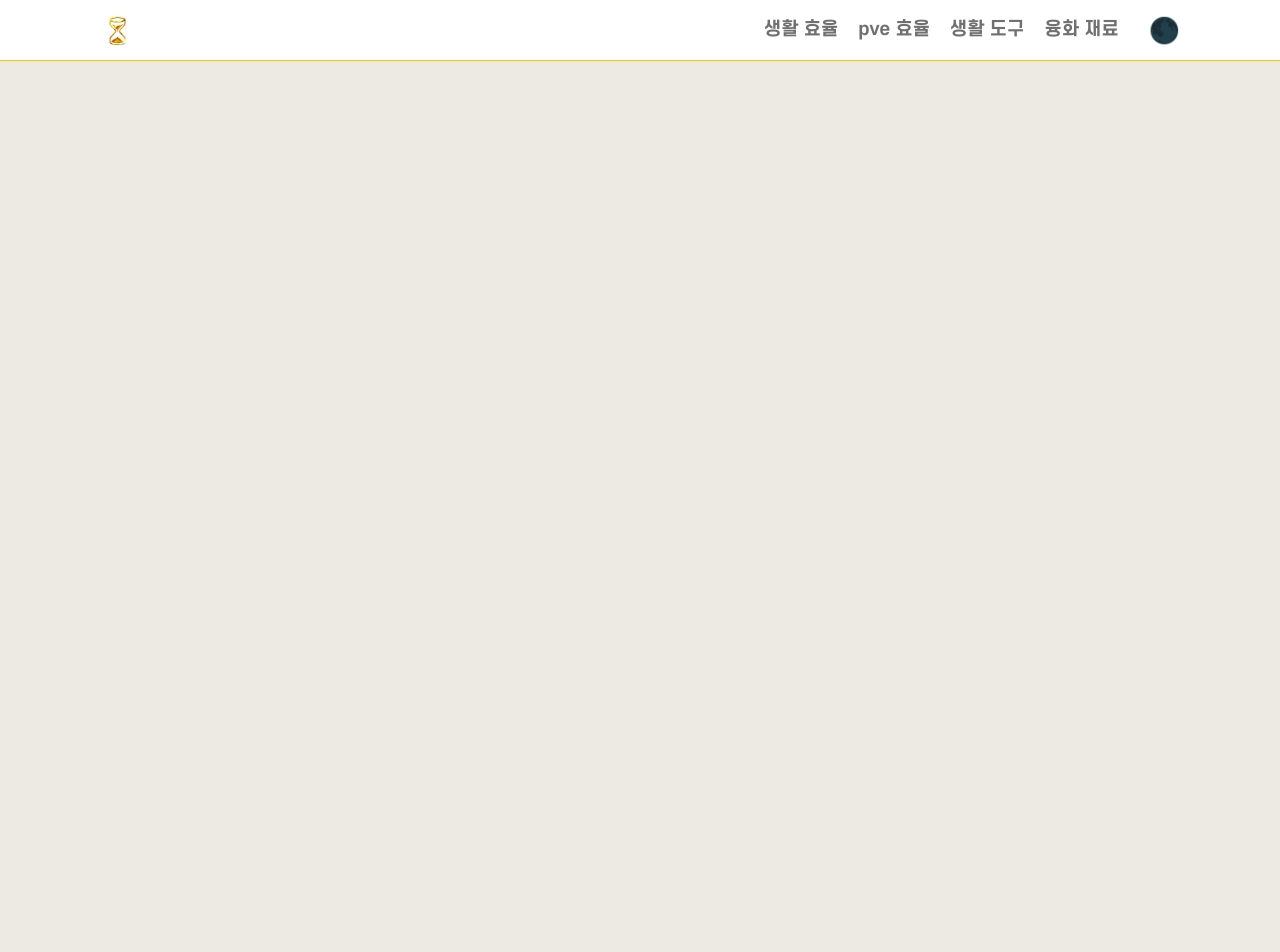
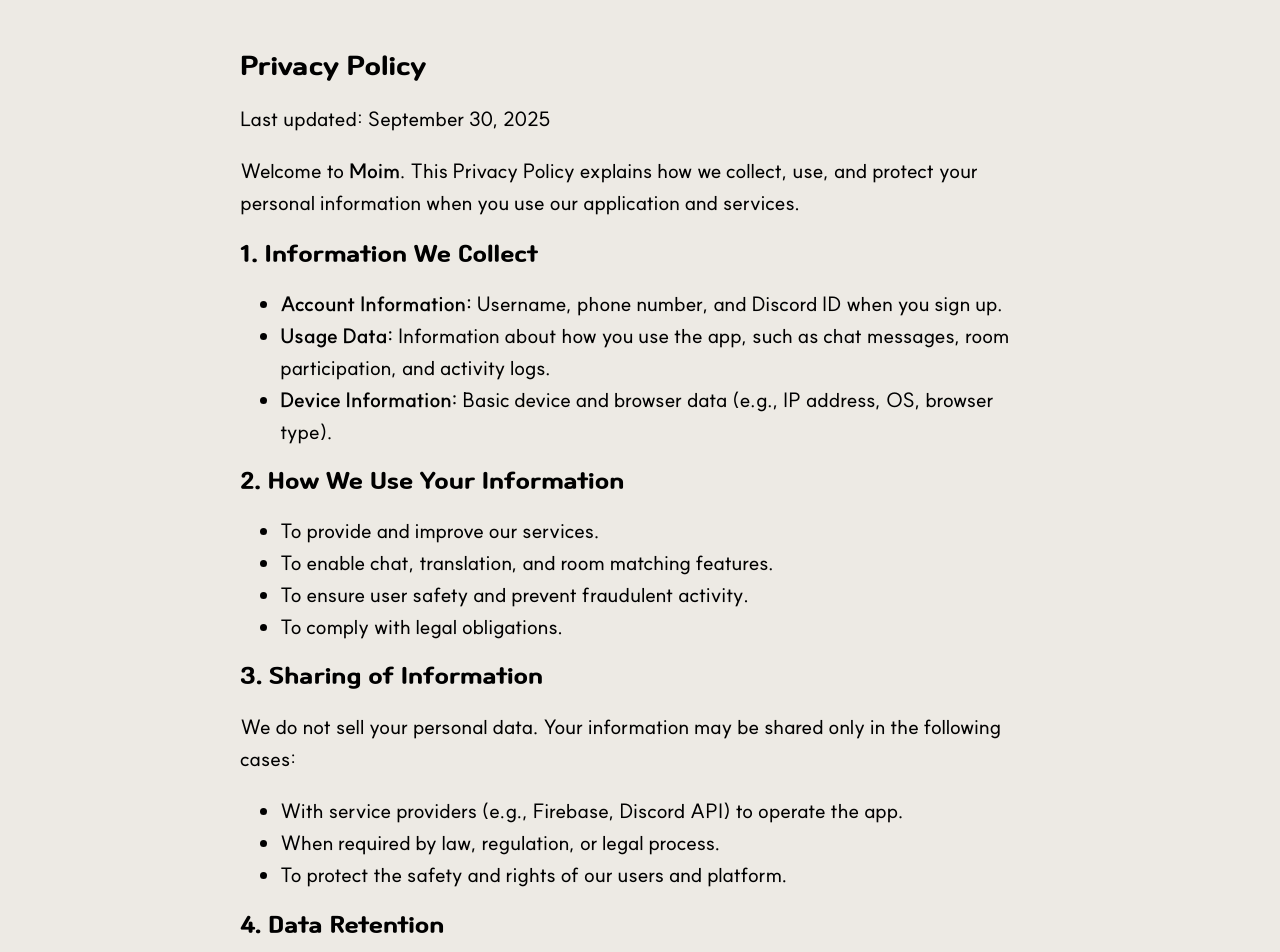
Before and after one commit to sooh3070/lostgld, a React (Vite) app: page /privacy-policy in a window 1280 px wide. Shown: the top 952 px of the page. Before the commit the page ends 800 px from the top, so only its background shows below. Built offline with nearby package versions, Linux system fonts and the light colour scheme.

Commit message:
모임개인정보_임시

```diff
--- a/src/App.jsx
+++ b/src/App.jsx
@@ -1,38 +1,47 @@
 import React from 'react';
-import { Routes, Route } from 'react-router-dom';
-import { HelmetProvider } from 'react-helmet-async'; // HelmetProvider 추가
-import Header from './components/Header.jsx'; // 공통 헤더
-import Footer from './components/Footer.jsx'; // 공통 푸터
-import HomePage from './pages/HomePage.jsx'; // 홈 페이지
-import LifePage from './pages/LifePage.jsx'; // 생활 효율 페이지
-import PveEfficiencyPage from './pages/PvePage.jsx'; // PVE 효율 페이지
+import { Routes, Route, useLocation } from 'react-router-dom';
+import { HelmetProvider } from 'react-helmet-async';
+import Header from './components/Header.jsx';
+import Footer from './components/Footer.jsx';
+import HomePage from './pages/HomePage.jsx';
+import LifePage from './pages/LifePage.jsx';
+import PveEfficiencyPage from './pages/PvePage.jsx';
 import LifePageInfo from './pages/Info/LifePageInfo.jsx';
 import PvePageInfo from './pages/Info/PvePageInfo.jsx';
 import LumberingInfo from './pages/Info/LumberingInfo.jsx';
-import LifeToolPage from './pages/LifeToolPage.jsx'; // 생활 도구 페이지
-import LocalStorageManager from './pages/LocalStorageManager.jsx'; // 쿠키 관리
+import LifeToolPage from './pages/LifeToolPage.jsx';
+import LocalStorageManager from './pages/LocalStorageManager.jsx';
 import ConversionPage from './pages/ConversionPage.jsx';
-import AdComponent from './components/AdComponent.jsx'; // 사이드 광고 컴포넌트 추가
+import AdComponent from './components/AdComponent.jsx';
 import CraftPage from './pages/CraftPage.jsx';
 import ToadboxCalculator from './pages/ToadboxCalculator.jsx';
-import './App.css'; // 전체 스타일
+import PrivacyPolicy from './moim/PrivacyPolicy.jsx'; // ✅ 추가
+import './App.css';
 import './styles/theme.css'
 import './styles/layout.css';
 
 function App() {
+  const location = useLocation();
+
+  // ✅ 특정 경로에서 헤더 숨기기
+  const hideHeader = location.pathname === "/privacy-policy";
+
   return (
     <HelmetProvider>
-      {/* 공통 헤더 */}
-      <Header />
-        {/* 왼쪽 사이드 광고 */}
+      {/* 공통 헤더 (조건부 렌더링) */}
+      {!hideHeader && <Header />}
+
+      {/* 왼쪽 사이드 광고 (PrivacyPolicy일 땐 숨기고 싶으면 같은 조건 적용 가능) */}
+      {!hideHeader && (
         <div className="side-ad side-ad-left">
           <AdComponent
             className="side-ad"
             adClient="ca-pub-4349329556962059"
             adSlot="8757131495"
-            adType='vertiacal'
+            adType="vertical"
           />
         </div>
+      )}
 
       {/* 메인 콘텐츠 */}
       <div className="app-content">
@@ -48,20 +57,23 @@
           <Route path="/conversion" element={<ConversionPage />} />
           <Route path="/craft" element={<CraftPage />} />
           <Route path="/toadbox" element={<ToadboxCalculator />} />
+          <Route path="/privacy-policy" element={<PrivacyPolicy />} /> {/* ✅ 추가 */}
         </Routes>
       </div>
 
       {/* 오른쪽 사이드 광고 */}
+      {!hideHeader && (
         <div className="side-ad side-ad-right">
           <AdComponent
             className="side-ad"
             adClient="ca-pub-4349329556962059"
             adSlot="8757131495"
-            adType='vertiacal'
+            adType="vertical"
           />
         </div>
+      )}
 
-      {/* 공통 푸터 */}
+      {/* 푸터는 계속 보여줄 건지? */}
       <Footer />
     </HelmetProvider>
   );
--- /dev/null
+++ b/src/moim/PrivacyPolicy.jsx
@@ -0,0 +1,105 @@
+// src/pages/PrivacyPolicy.jsx
+import React from "react";
+import { Helmet } from "react-helmet-async";
+
+export default function PrivacyPolicy() {
+  return (
+    <div
+      className="privacy-policy"
+      style={{ padding: "2rem", maxWidth: "800px", margin: "0 auto" }}
+    >
+      <Helmet>
+        <title>Privacy Policy | Moim</title>
+      </Helmet>
+      <h1>Privacy Policy</h1>
+      <p>Last updated: September 30, 2025</p>
+
+      <p>
+        Welcome to <strong>Moim</strong>. This Privacy Policy explains how we
+        collect, use, and protect your personal information when you use our
+        application and services.
+      </p>
+
+      <h2>1. Information We Collect</h2>
+      <ul>
+        <li>
+          <strong>Account Information:</strong> Username, phone number, and
+          Discord ID when you sign up.
+        </li>
+        <li>
+          <strong>Usage Data:</strong> Information about how you use the app,
+          such as chat messages, room participation, and activity logs.
+        </li>
+        <li>
+          <strong>Device Information:</strong> Basic device and browser data
+          (e.g., IP address, OS, browser type).
+        </li>
+      </ul>
+
+      <h2>2. How We Use Your Information</h2>
+      <ul>
+        <li>To provide and improve our services.</li>
+        <li>To enable chat, translation, and room matching features.</li>
+        <li>To ensure user safety and prevent fraudulent activity.</li>
+        <li>To comply with legal obligations.</li>
+      </ul>
+
+      <h2>3. Sharing of Information</h2>
+      <p>
+        We do not sell your personal data. Your information may be shared only
+        in the following cases:
+      </p>
+      <ul>
+        <li>
+          With service providers (e.g., Firebase, Discord API) to operate the
+          app.
+        </li>
+        <li>When required by law, regulation, or legal process.</li>
+        <li>To protect the safety and rights of our users and platform.</li>
+      </ul>
+
+      <h2>4. Data Retention</h2>
+      <p>
+        We retain your personal data only as long as necessary to provide our
+        services, comply with legal obligations, or resolve disputes. You may
+        request deletion of your account at any time.
+      </p>
+
+      <h2>5. Security</h2>
+      <p>
+        We use reasonable security measures to protect your data. However, no
+        method of transmission or storage is 100% secure, and we cannot
+        guarantee absolute security.
+      </p>
+
+      <h2>6. Your Rights</h2>
+      <ul>
+        <li>You may access, update, or delete your personal information.</li>
+        <li>You may withdraw your consent for data processing at any time.</li>
+        <li>
+          For account-related requests, please contact us at{" "}
+          <a href="mailto:sooh3070@gmail.com">sooh3070@gmail.com</a>.
+        </li>
+      </ul>
+
+      <h2>7. Children’s Privacy</h2>
+      <p>
+        Our services are not directed to children under 13. We do not knowingly
+        collect personal data from children. If you believe we have collected
+        such data, please contact us immediately.
+      </p>
+
+      <h2>8. Changes to This Policy</h2>
+      <p>
+        We may update this Privacy Policy from time to time. Updates will be
+        effective when posted in the app. Please review periodically.
+      </p>
+
+      <h2>9. Contact Us</h2>
+      <p>
+        If you have any questions, please contact us at{" "}
+        <a href="mailto:sooh3070@gmail.com">sooh3070@gmail.com</a>.
+      </p>
+    </div>
+  );
+}
```
Lines whose indentation alone changed are shown as unchanged.
